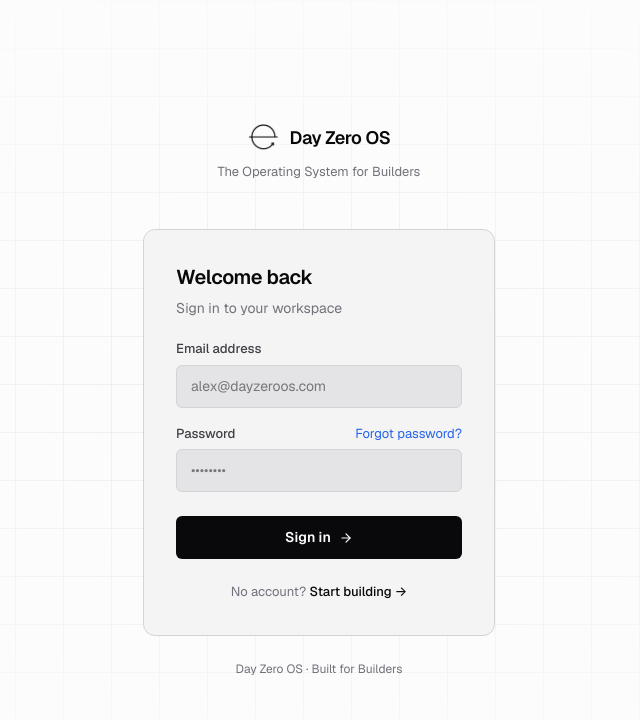
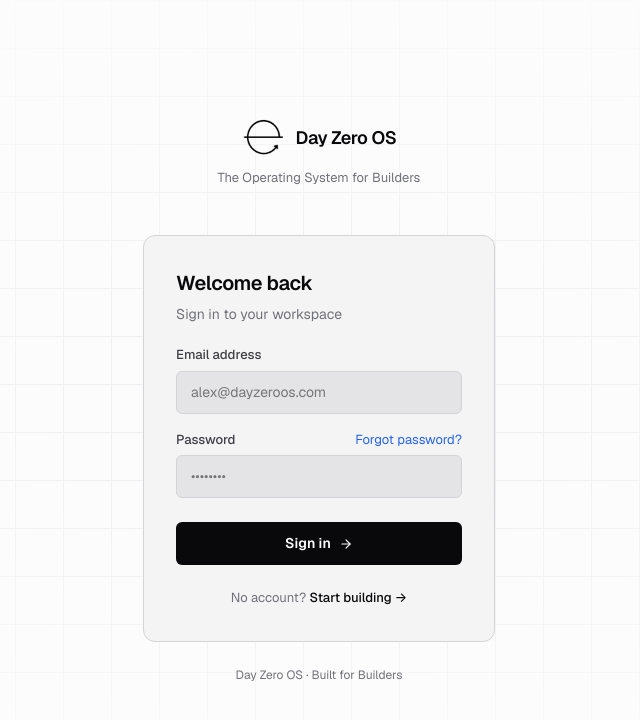
Before and after one commit to Dark-Passenger-07/Day-Zero_OS, a React (Vite) app: page /login in a window 1280 px wide. Shown: the top 720 px of the page, without its empty margins (321-961 px from the left). Built offline with nearby package versions, Linux system fonts and the light colour scheme; no server answers; the HTML template or start-up script is replaced by a standard one.

Commit message:
design: increase logo image size on all devices

```diff
--- a/src/components/Login.tsx
+++ b/src/components/Login.tsx
@@ -108,10 +108,10 @@ export default function Login() {
               src={logoImg}
               alt="Day Zero OS"
               style={{
-                width: '32px',
-                height: '32px',
+                width: '44px',
+                height: '44px',
                 objectFit: 'contain',
-                borderRadius: '8px',
+                borderRadius: '10px',
               }}
             />
             <span style={{ fontSize: '18px', fontWeight: 600, letterSpacing: '-0.02em' }}>
--- a/src/components/Sidebar.tsx
+++ b/src/components/Sidebar.tsx
@@ -69,12 +69,12 @@ export default function Sidebar({ current, collapsed, onNavigate, onSearchOpen,
           src={logoImg}
           alt="Day Zero OS"
           style={{
-            width: '28px',
-            height: '28px',
-            minWidth: '28px',
+            width: '36px',
+            height: '36px',
+            minWidth: '36px',
             flexShrink: 0,
             objectFit: 'contain',
-            borderRadius: '7px',
+            borderRadius: '8px',
           }}
         />
         {!collapsed && (
--- a/src/components/TopHeader.tsx
+++ b/src/components/TopHeader.tsx
@@ -39,10 +39,10 @@ export default function TopHeader({ current, onSearchOpen, onNavigate }: TopHead
           src={logoImg}
           alt="Day Zero OS"
           style={{
-            width: '20px',
-            height: '20px',
+            width: '26px',
+            height: '26px',
             objectFit: 'contain',
-            borderRadius: '4px',
+            borderRadius: '5px',
           }}
         />
         <h1 className="text-base font-semibold tracking-tight text-foreground">
```
